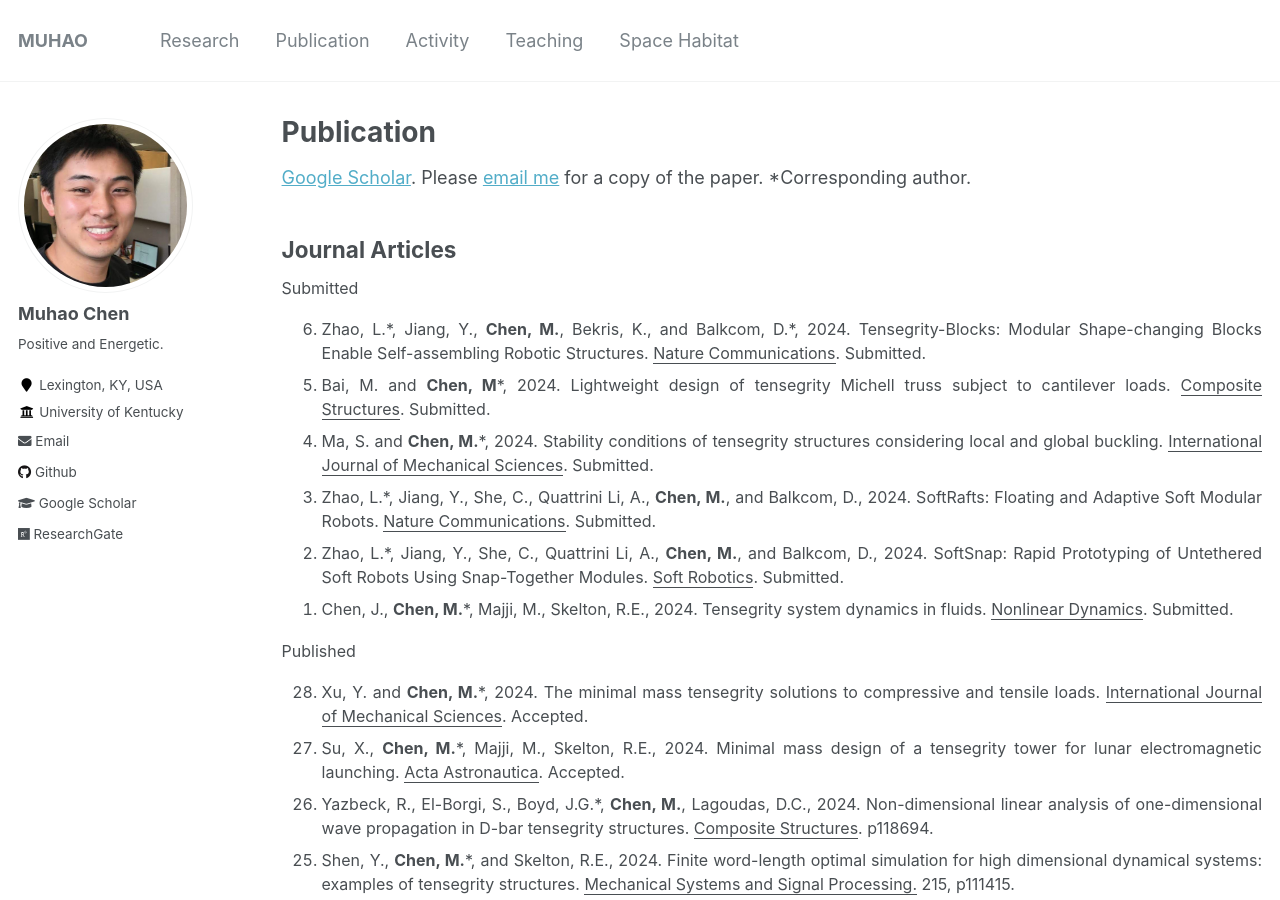
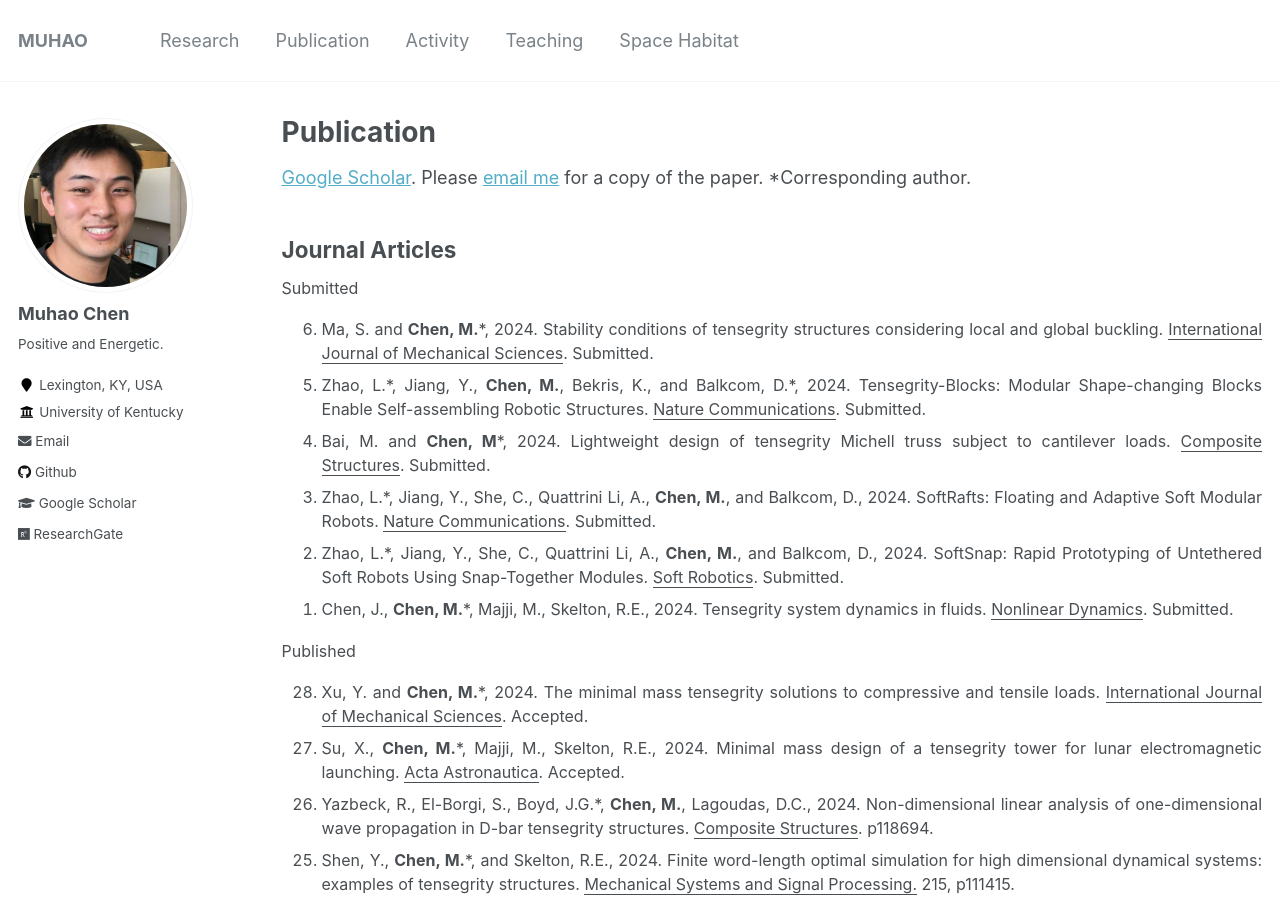
Before and after one commit to Muhao-Chen/muhao-chen.github.io, a Jekyll site: the page built from _pages/publication.md, in a window 1280 px wide and 900 px high. Built offline with Jekyll 4.4.1, drawn with Linux system fonts in a browser that asks for light colours; part of the change alters nothing that is shown.

```diff
--- a/_pages/publication.md
+++ b/_pages/publication.md
@@ -15,6 +15,7 @@ toc: true
 <font size=3>
 Submitted
 <ol reversed>
+<li>Ma, S. and <strong>Chen, M.</strong>*, 2024. Stability conditions of tensegrity structures considering local and global buckling. <u>International Journal of Mechanical Sciences</u>. Submitted.</li>
 <li> Zhao, L.*, Jiang, Y., <strong>Chen, M.</strong>, Bekris, K., and Balkcom, D.*, 2024. Tensegrity-Blocks: Modular Shape-changing Blocks Enable Self-assembling Robotic Structures. <u>Nature Communications</u>. Submitted. </li>
 <!-- <li> Zhao, L.*, Jiang, Y., She, C., <strong>Chen, M.</strong>, and Balkcom, D.*, 2024. SoftSnap: Rapid Prototyping of Untethered Soft Robots Using Snap-Together Modules. Submitted. </li> -->
 <!-- <li> Zhang, G., <strong>Chen, M.</strong>*, Chen, D., Shen, Y.*, 2024. Lightweight designs of simply supported tensegrity structures and their applications to bridges. <u>Composite Structures</u>. Submitted. </li> -->
@@ -26,7 +27,6 @@ Submitted
 <!-- <li> <strong>Chen, M.</strong>*, and Skelton, R.E., 2022. Mass efficient Double-Helix Tensegrity for underwater, land, air, and space applications. <u>Computer Methods in Applied Mechanics and Engineering</u>.-->
 <!-- <li> <strong>Chen, M.</strong>*, Shen, Y., Majji, M. and Skelton, R.E. Integrated economic sensor/actuator selection and covariance control for tensegrity robots. 2023. <u>Automatica</u>. </li> -->
 <li>Bai, M. and <strong>Chen, M</strong>*, 2024. Lightweight design of tensegrity Michell truss subject to cantilever loads. <u>Composite Structures</u>. Submitted.</li>
-<li>Ma, S. and <strong>Chen, M.</strong>*, 2024. Stability conditions of tensegrity structures considering local and global buckling. <u>International Journal of Mechanical Sciences</u>. Submitted.</li>
 <!-- <li>Shen, Y., <strong>Chen, M.</strong>*, and Skelton, R.E., 2023. TsgDMC: Tensegrity Data-based Modeling and Control. <u>Journal of Open Source Software</u>. </li>
 <li>Ma, S., <strong>Chen, M.</strong>*, and Skelton, R.E., 2023. OriTsgEFA: Origami and Tensegrity Equilibrium and Form-finding Analysis. <u>Journal of Open Source Software</u>. </li> -->
 <li> Zhao, L.*, Jiang, Y., She, C., Quattrini Li, A., <strong>Chen, M.</strong>, and Balkcom, D., 2024. SoftRafts: Floating and Adaptive Soft Modular Robots. <u>Nature Communications</u>. Submitted. </li>
```
